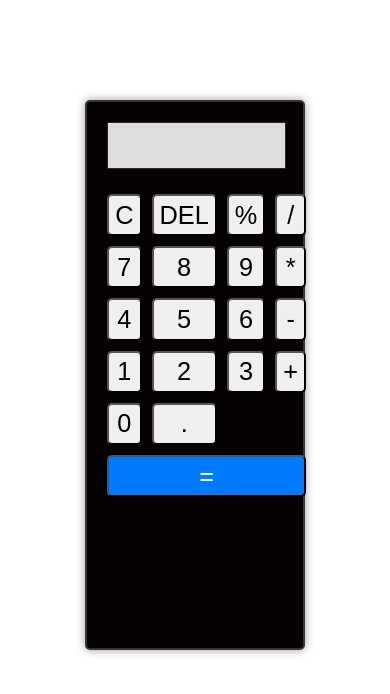
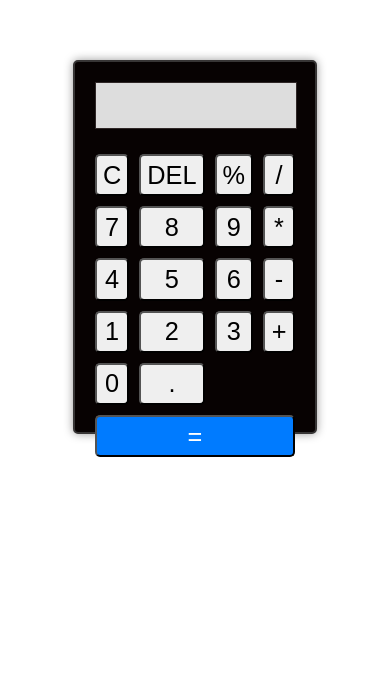
Before and after one commit to Priti8090/casio, a plain HTML site: page index.html in a window 390 px wide. Drawn offline with Linux system fonts and the light colour scheme.

Commit message:
Update calculator.css

```diff
--- a/calculator.css
+++ b/calculator.css
@@ -4,15 +4,28 @@ body {
 }
 
 .calculator {
-    width: 45vw;
+    width: 350px;
     margin: 60px auto;
-    margin-top: 100px;
     padding: 20px;
-    height: 60vh;
+    height: 400px;
     background-color: #070202;
     border: 2px solid #373535;
     border-radius: 5px;
     box-shadow: 0 0 10px rgba(0,0,0,0.4);
+}
+@media(max-width:590px) {
+    .calculator{
+        height: 320px;
+        width: 290px;
+    }
+
+}
+@media(max-width:400px) {
+    .calculator{
+        height: 330px;
+        width: 200px;
+    }
+
 }
 
 #display {
```
